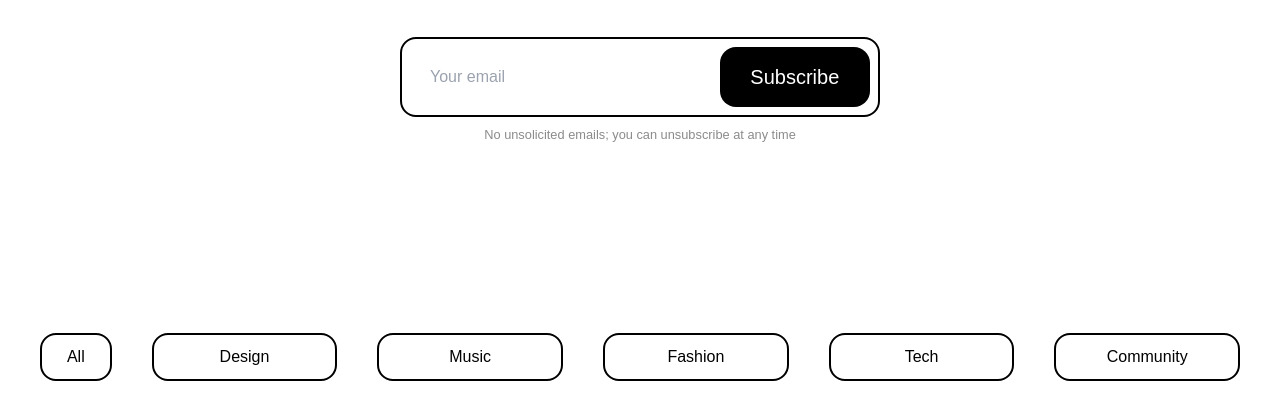
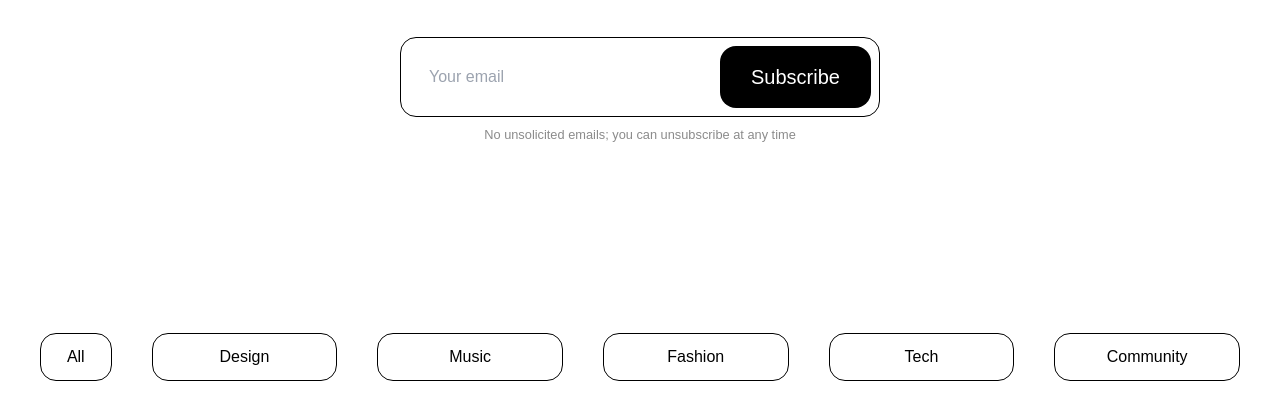
Before and after one commit to Aditya10801/alleviated, a plain HTML site: page index.html in a window 1280 px wide. Shown: the part 363-781 px from the top of the page. Drawn offline with nearby package versions, Linux system fonts and the light colour scheme; a web font is replaced by a local one.

Commit message:
Update index.html

```diff
--- a/index.html
+++ b/index.html
@@ -53,11 +53,11 @@
             <h1 class="text-4xl text-black text-center">Top trends in tech, art, and culture</h1>
             <h1 class="text-3xl text-[#8B8B8B] text-center">sent to your inbox weekly</h1>
             <div class="flex flex-cols justify-center items-center">
-                <div class="h-20 w-[30rem] rounded-[1rem] p-2 mt-10 border-2 border-black flex gap-2">
+                <div class="h-20 w-[30rem] rounded-[1rem] p-2 mt-10 border-[0.12rem] border-black flex gap-2">
                     <input class="h-full w-2/3 p-5 flex flex-cols justify-center items-center rounded-[1rem]"
                         placeholder="Your email" f>
                     <button
-                        class="h-full w-1/3 bg-black rounded-[1rem] flex flex-cols justify-center items-center text-white text-xl">Subscribe</button>
+                        class="h-full w-1/3 bg-black rounded-[1rem] flex flex-cols justify-center items-center text-white text-xl hover:bg-white hover:text-black hover:border-[0.12rem] hover:border-black transition ease-in">Subscribe</button>
                 </div>
             </div>
             <div class="text-[0.8rem] text-center mt-2 text-[#8b8b8b]">No unsolicited emails; you can unsubscribe at any
@@ -67,30 +67,30 @@
 
     <div class='flex px-10 gap-10'>
         <button
-            class="h-12 flex flex-cols justify-center items-center w-20 border-2 border-black rounded-[1rem] hover:bg-black hover:text-white relative">
+            class="h-12 flex flex-cols justify-center items-center w-20 border-[0.12rem] border-black rounded-[1rem] hover:bg-black hover:text-white relative transition ease-in">
             All
 
             <div class="absolute text-white top-1 right-1 w-5"><ion-icon name="open-outline"></ion-icon></div>
         </button>
         <button
-            class="h-12 flex flex-cols justify-center items-center w-52 border-2 border-black rounded-[1rem] hover:bg-black hover:text-white relative">
+            class="h-12 flex flex-cols justify-center items-center w-52 border-[0.12rem] border-black rounded-[1rem] hover:bg-black hover:text-white relative transition ease-in">
             Design
             <div class="absolute text-white top-1 right-1 w-5"><ion-icon name="open-outline"></ion-icon></div>
         </button>
         <button
-            class="h-12 flex flex-cols justify-center items-center w-52 border-2 border-black rounded-[1rem] hover:bg-black hover:text-white relative">
+            class="h-12 flex flex-cols justify-center items-center w-52 border-[0.12rem] border-black rounded-[1rem] hover:bg-black hover:text-white relative transition ease-in">
             Music <div class="absolute text-white top-1 right-1 w-5"><ion-icon name="open-outline"></ion-icon></div>
         </button>
         <button
-            class="h-12 flex flex-cols justify-center items-center w-52 border-2 border-black rounded-[1rem] hover:bg-black hover:text-white relative">
+            class="h-12 flex flex-cols justify-center items-center w-52 border-[0.12rem] border-black rounded-[1rem] hover:bg-black hover:text-white relative transition ease-in">
             Fashion <div class="absolute text-white top-1 right-1 w-5"><ion-icon name="open-outline"></ion-icon></div>
         </button>
         <button
-            class="h-12 flex flex-cols justify-center items-center w-52 border-2 border-black rounded-[1rem] hover:bg-black hover:text-white relative">
+            class="h-12 flex flex-cols justify-center items-center w-52 border-[0.12rem] border-black rounded-[1rem] hover:bg-black hover:text-white relative transition ease-in">
             Tech <div class="absolute text-white top-1 right-1 w-5"><ion-icon name="open-outline"></ion-icon></div>
         </button>
         <button
-            class="h-12 flex flex-cols justify-center items-center w-52 border-2 border-black rounded-[1rem] hover:bg-black hover:text-white relative">
+            class="h-12 flex flex-cols justify-center items-center w-52 border-[0.12rem] border-black rounded-[1rem] hover:bg-black hover:text-white relative transition ease-in">
             <div class="absolute text-white top-1 right-1 w-5"><ion-icon name="open-outline"></ion-icon></div>
             Community
         </button>
```
